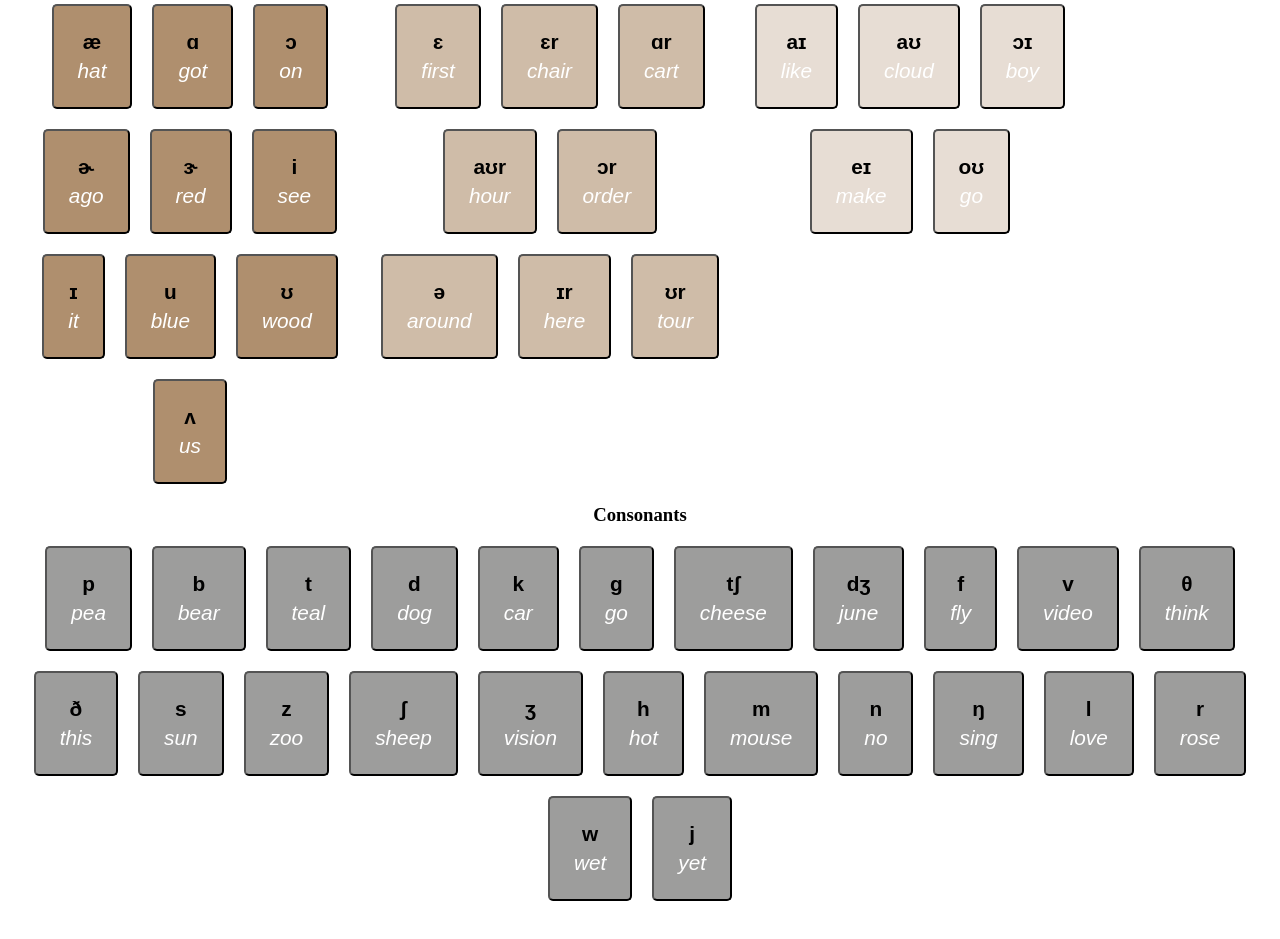
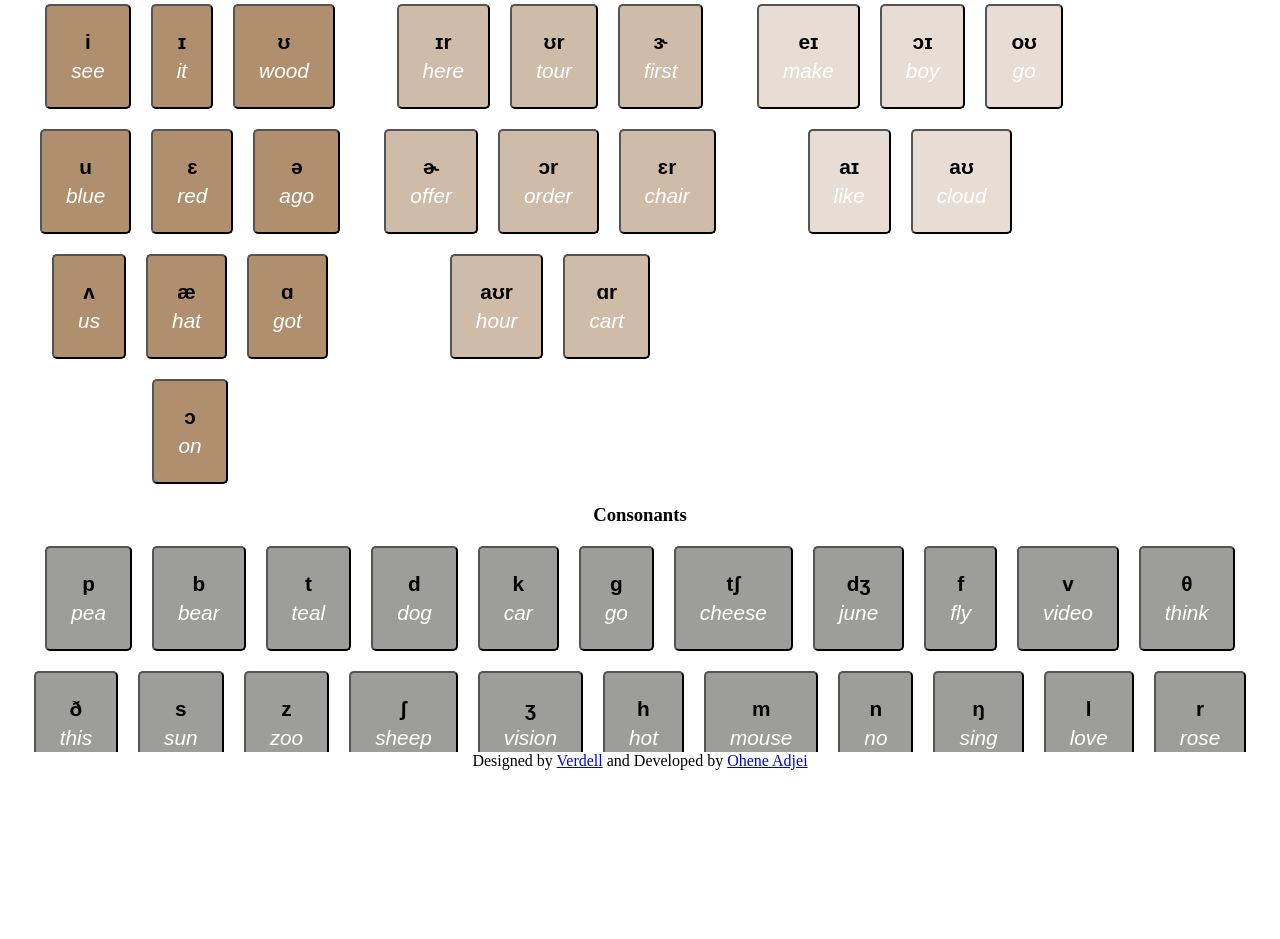
Before and after one commit to oheneadj/phonectics, a plain HTML site: page index.html in a window 1280 px wide. Shown: the part 277-1216 px from the top of the page. After the commit the page ends 1087 px from the top, so only its background shows below. Drawn offline with Linux system fonts and the light colour scheme.

Commit message:
rearranged and added footer

```diff
--- a/assets/css/styles.css
+++ b/assets/css/styles.css
@@ -144,3 +144,11 @@ span {
   font-weight: 100;
   font-style: italic;
 }
+
+section {
+  height: 100vh;
+}
+
+a {
+  font: 500;
+}
--- a/assets/js/app.js
+++ b/assets/js/app.js
@@ -1,9 +1,9 @@
 // Sounds
-const monophthongs = ["æ", "ɑ", "ɔ", "ɚ", "ɝ", "i", "ɪ", "u", "ʊ", "ʌ"];
+const monophthongs = ["i", "ɪ", "ʊ", "u", "ɛ", "ə", "ʌ", "æ", "ɑ", "ɔ"];
 
-const vowels = ["ɛ", "ɛr", "ɑr", "aʊr", "ɔr", "ə", "ɪr", "ʊr"];
+const vowels = ["ɪr", "ʊr", "ɝ", "ɚ", "ɔr", "ɛr", "aʊr", "ɑr"];
 
-const diphongs = ["aɪ", "aʊ", "ɔɪ", "eɪ", "oʊ"];
+const diphongs = ["eɪ", "ɔɪ", "oʊ", "aɪ", "aʊ"];
 
 const consonants = [
   "p",
@@ -34,28 +34,28 @@ const consonants = [
 // Words
 
 const monopthongWords = [
+  "see",
+  "it",
+  "wood",
+  "blue",
+  "red",
+  "ago",
+  "us",
   "hat",
   "got",
   "on",
-  "ago",
-  "red",
-  "see",
-  "it",
-  "blue",
-  "wood",
-  "us",
 ];
 const vowelWords = [
-  "first",
-  "chair",
-  "cart",
-  "hour",
-  "order",
-  "around",
   "here",
   "tour",
+  "first",
+  "offer",
+  "order",
+  "chair",
+  "hour",
+  "cart",
 ];
-const diphongWords = ["like", "cloud", "boy", "make", "go"];
+const diphongWords = ["make", "boy", "go", "like", "cloud"];
 
 const consonantWords = [
   "pea",
--- a/index.html
+++ b/index.html
@@ -82,7 +82,16 @@
         </div>
       </div>
     </section>
-
+    <footer>
+      <p>
+        Designed by
+        <a href="https://emergingenlishcoaching.com" target="_blank" class="#"
+          >Verdell</a
+        >
+        and Developed by
+        <a href="https://oheneadjei.com" target="_blank" class>Ohene Adjei</a>
+      </p>
+    </footer>
     <script src="./assets/js/app.js"></script>
   </body>
 </html>
```
